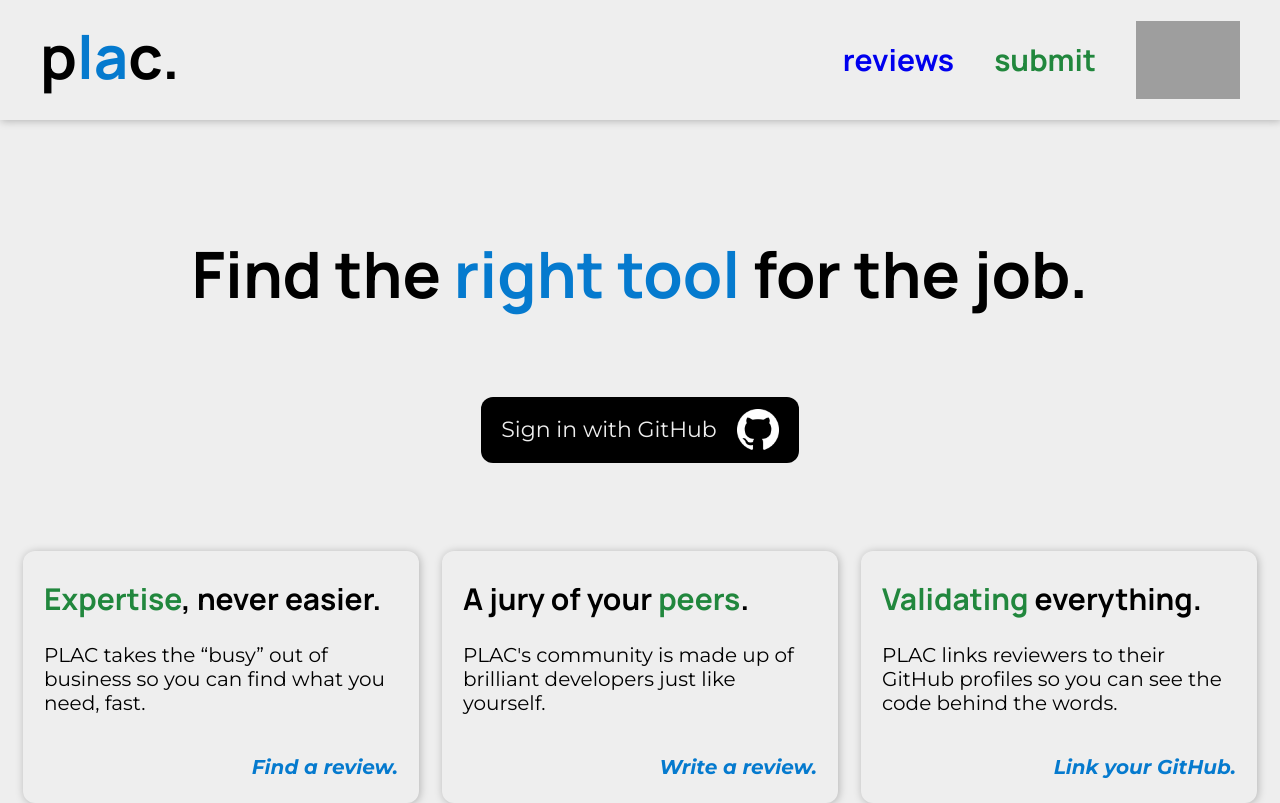
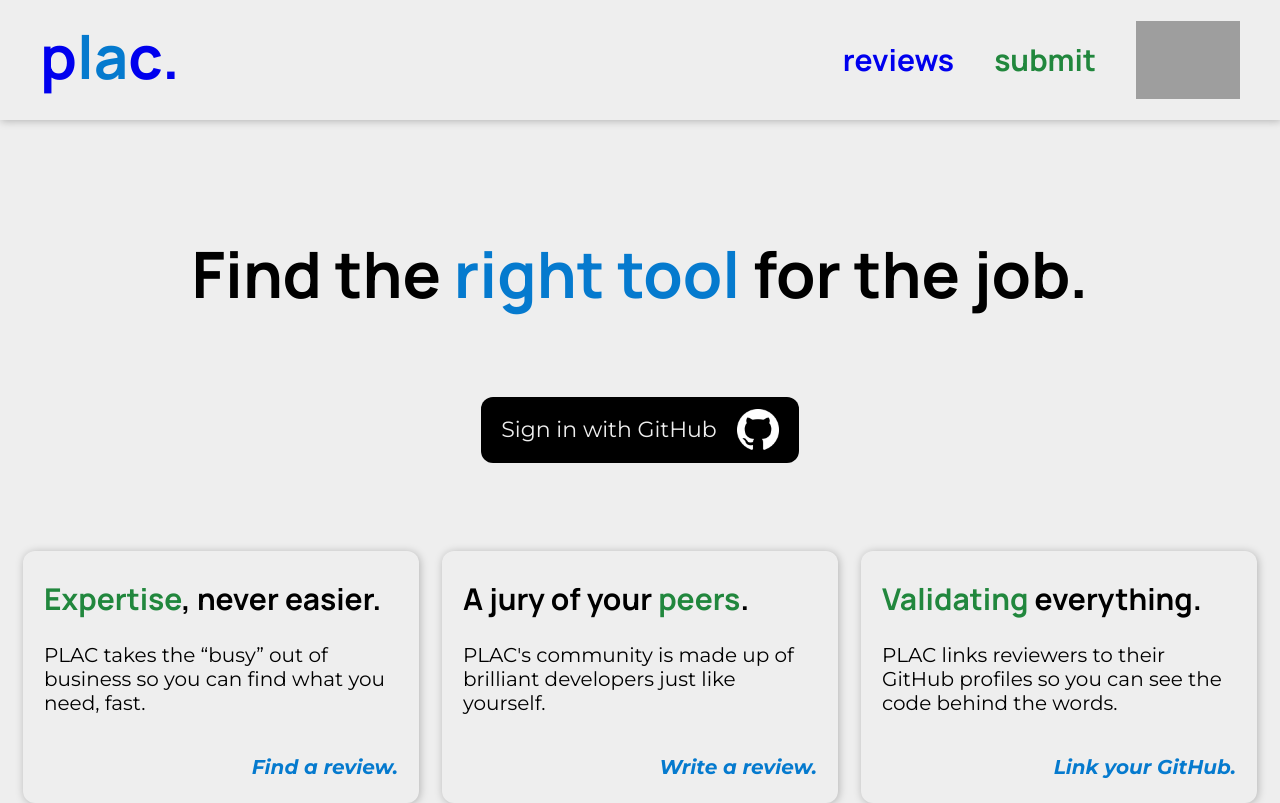
Before and after one commit to 8BitRobot/plac, a React (Create React App) app in the folder frontend/: page / in a window 1280 px wide. Built offline with nearby package versions, Linux system fonts and the light colour scheme; no server answers; grey boxes are pictures that could not be loaded.

Commit message:
Button to return to homepage

```diff
--- a/frontend/src/shared/Header/index.js
+++ b/frontend/src/shared/Header/index.js
@@ -26,7 +26,7 @@ function Header() {
     });
     return (
         <header>
-            <h1>p<span>la</span>c.</h1>
+            <a href="/"> <h1>p<span>la</span>c.</h1></a>
             <div id="header-links">
                 <a href="review">reviews</a>
                 <a id="header-submit" href="submit">submit</a>
```
